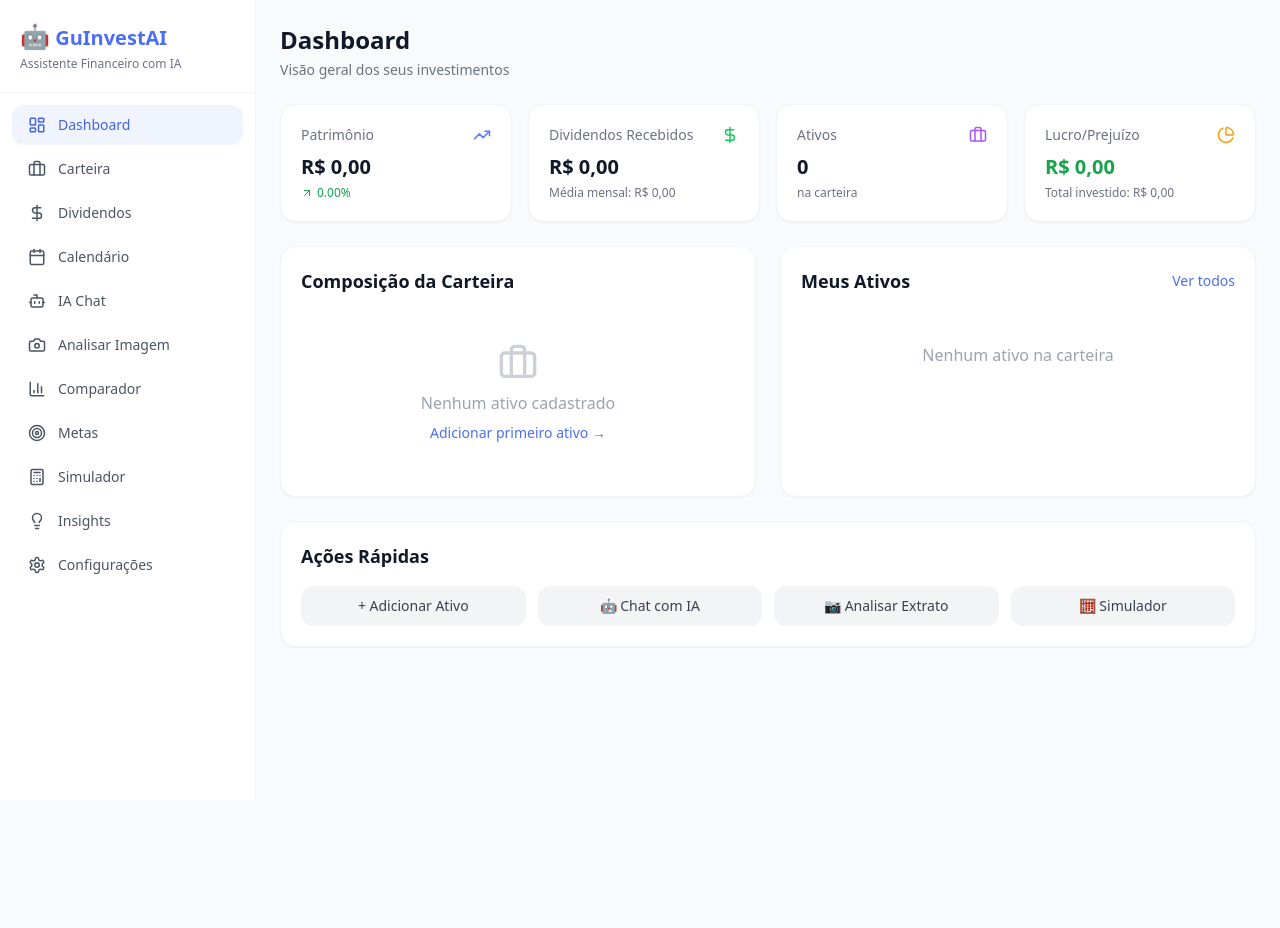
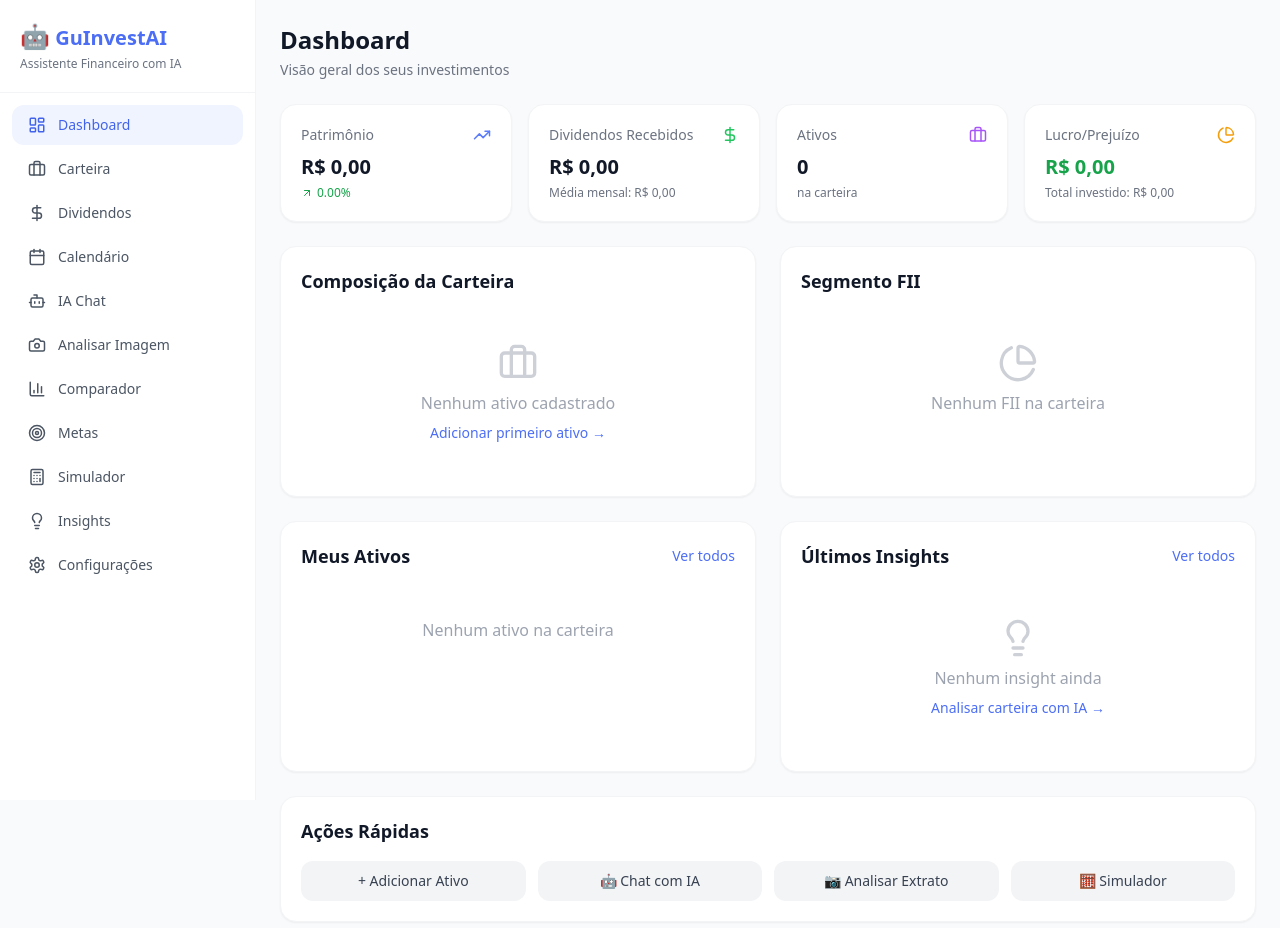
Before and after one commit to gutoalex/GuInvestAI, a React (Vite) app: page /#/ in a window 1280 px wide. Shown: the top 928 px of the page. Before the commit the page ends 800 px from the top, so only its background shows below. Built offline with nearby package versions, Linux system fonts and the light colour scheme.

Commit message:
feat: adicionar grafico de segmento FII (Papel/Tijolo/Hibrido) e ultimos insights no dashboard

```diff
--- a/src/pages/Dashboard.jsx
+++ b/src/pages/Dashboard.jsx
@@ -1,24 +1,73 @@
 import { useState, useEffect } from 'react'
 import { Link } from 'react-router-dom'
-import { TrendingUp, DollarSign, Briefcase, PieChart, ArrowUpRight, ArrowDownRight } from 'lucide-react'
+import { TrendingUp, DollarSign, Briefcase, PieChart, ArrowUpRight, ArrowDownRight, Lightbulb } from 'lucide-react'
 import { Doughnut } from 'react-chartjs-2'
 import { Chart as ChartJS, ArcElement, Tooltip, Legend } from 'chart.js'
 import { getAssets, getPortfolioSummary, getTotalDividends, getMonthlyDividends } from '../services/dataService'
+import { fetchInsightsFromSheets, isSheetsConfigured } from '../services/sheetsService'
 import { formatCurrency, formatPercent, getColor } from '../utils/helpers'
 
 ChartJS.register(ArcElement, Tooltip, Legend)
+
+// Mapeamento de FIIs conhecidos por segmento
+const FII_SEGMENTS = {
+  // Papel (CRI, crédito imobiliário)
+  'CPTS11': 'Papel', 'KNCR11': 'Papel', 'KNIP11': 'Papel', 'HGCR11': 'Papel',
+  'IRDM11': 'Papel', 'RECR11': 'Papel', 'VGIP11': 'Papel', 'RBRR11': 'Papel',
+  'DEVA11': 'Papel', 'PLCR11': 'Papel', 'VCJR11': 'Papel', 'BTCI11': 'Papel',
+  'MCCI11': 'Papel', 'RZAK11': 'Papel', 'AFHI11': 'Papel',
+  // Tijolo (shoppings, lajes, galpões, logística)
+  'XPML11': 'Tijolo', 'GGRC11': 'Tijolo', 'HGLG11': 'Tijolo', 'BTLG11': 'Tijolo',
+  'VISC11': 'Tijolo', 'XPLG11': 'Tijolo', 'HGBS11': 'Tijolo', 'VILG11': 'Tijolo',
+  'BRCO11': 'Tijolo', 'RBRP11': 'Tijolo', 'PVBI11': 'Tijolo', 'JSRE11': 'Tijolo',
+  'KNRI11': 'Tijolo', 'BRCR11': 'Tijolo', 'HGRE11': 'Tijolo', 'MALL11': 'Tijolo',
+  'HSML11': 'Tijolo', 'GARE11': 'Tijolo', 'TRXF11': 'Tijolo', 'LVBI11': 'Tijolo',
+  // Híbrido
+  'MXRF11': 'Híbrido', 'HFOF11': 'Híbrido', 'BCFF11': 'Híbrido', 'RBRF11': 'Híbrido',
+  'XPSF11': 'Híbrido', 'KFOF11': 'Híbrido', 'MGFF11': 'Híbrido',
+}
+
+function getFIISegment(asset) {
+  // Primeiro tenta o mapeamento conhecido
+  if (FII_SEGMENTS[asset.ticker]) return FII_SEGMENTS[asset.ticker]
+  // Depois usa o campo setor se preenchido
+  if (asset.setor) {
+    const s = asset.setor.toLowerCase()
+    if (s.includes('papel') || s.includes('cri') || s.includes('crédito')) return 'Papel'
+    if (s.includes('tijolo') || s.includes('logist') || s.includes('shopping') || s.includes('laje') || s.includes('galpão')) return 'Tijolo'
+    if (s.includes('híbrid') || s.includes('fof') || s.includes('fund')) return 'Híbrido'
+  }
+  return 'Outro'
+}
 
 export default function Dashboard() {
   const [summary, setSummary] = useState(null)
   const [assets, setAssets] = useState([])
   const [totalDividends, setTotalDividends] = useState(0)
+  const [lastInsights, setLastInsights] = useState([])
 
   useEffect(() => {
     setSummary(getPortfolioSummary())
     setAssets(getAssets())
     setTotalDividends(getTotalDividends())
+    loadLastInsights()
   }, [])
 
+  async function loadLastInsights() {
+    if (!isSheetsConfigured()) return
+    try {
+      const all = await fetchInsightsFromSheets()
+      if (all && all.length > 0) {
+        // Pega os últimos 3 insights
+        const sorted = all.sort((a, b) => new Date(b.createdAt || b.data) - new Date(a.createdAt || a.data))
+        setLastInsights(sorted.slice(0, 3))
+      }
+    } catch {
+      // Silencioso
+    }
+  }
+
+  // Composição por tipo de ativo (FII, Ação, etc)
   const composicaoData = summary?.composicao ? {
     labels: Object.keys(summary.composicao),
     datasets: [{
@@ -28,11 +77,44 @@ export default function Dashboard() {
     }]
   } : null
 
+  // Composição por segmento FII (Papel, Tijolo, Híbrido)
+  const fiiAssets = assets.filter(a => a.tipo === 'FII')
+  const segmentComposition = {}
+  fiiAssets.forEach(a => {
+    const segment = getFIISegment(a)
+    const valor = a.quantidade * (a.precoAtual || a.precoMedio)
+    if (!segmentComposition[segment]) segmentComposition[segment] = 0
+    segmentComposition[segment] += valor
+  })
+
+  const segmentColors = {
+    'Papel': '#3b82f6',
+    'Tijolo': '#f59e0b',
+    'Híbrido': '#8b5cf6',
+    'Outro': '#6b7280',
+  }
+
+  const segmentData = Object.keys(segmentComposition).length > 0 ? {
+    labels: Object.keys(segmentComposition),
+    datasets: [{
+      data: Object.values(segmentComposition),
+      backgroundColor: Object.keys(segmentComposition).map(s => segmentColors[s] || '#6b7280'),
+      borderWidth: 0,
+    }]
+  } : null
+
   const monthlyDiv = getMonthlyDividends()
   const months = Object.keys(monthlyDiv).sort().slice(-6)
   const avgMonthly = months.length > 0
     ? months.reduce((sum, m) => sum + monthlyDiv[m], 0) / months.length
     : 0
+
+  // Calcula percentuais por segmento
+  const totalFII = Object.values(segmentComposition).reduce((s, v) => s + v, 0)
+  const segmentPcts = {}
+  Object.entries(segmentComposition).forEach(([seg, val]) => {
+    segmentPcts[seg] = totalFII > 0 ? ((val / totalFII) * 100).toFixed(1) : 0
+  })
 
   return (
     <div className="space-y-6">
@@ -98,9 +180,9 @@ export default function Dashboard() {
         </div>
       </div>
 
-      {/* Grid com Composição e Ativos */}
+      {/* Grid com Composições */}
       <div className="grid grid-cols-1 lg:grid-cols-2 gap-6">
-        {/* Composição da carteira */}
+        {/* Composição por tipo */}
         <div className="card">
           <h2 className="text-lg font-semibold text-gray-900 dark:text-white mb-4">Composição da Carteira</h2>
           {composicaoData && composicaoData.labels.length > 0 ? (
@@ -130,6 +212,53 @@ export default function Dashboard() {
           )}
         </div>
 
+        {/* Composição por segmento FII */}
+        <div className="card">
+          <h2 className="text-lg font-semibold text-gray-900 dark:text-white mb-4">Segmento FII</h2>
+          {segmentData && segmentData.labels.length > 0 ? (
+            <div>
+              <div className="flex justify-center mb-4">
+                <div className="w-48 h-48">
+                  <Doughnut
+                    data={segmentData}
+                    options={{
+                      responsive: true,
+                      maintainAspectRatio: true,
+                      plugins: {
+                        legend: { display: false }
+                      },
+                      cutout: '65%',
+                    }}
+                  />
+                </div>
+              </div>
+              {/* Legenda com percentuais */}
+              <div className="space-y-2">
+                {Object.entries(segmentComposition).map(([seg, val]) => (
+                  <div key={seg} className="flex items-center justify-between text-sm">
+                    <div className="flex items-center gap-2">
+                      <div className="w-3 h-3 rounded-full" style={{ backgroundColor: segmentColors[seg] || '#6b7280' }} />
+                      <span className="text-gray-700 dark:text-gray-300">{seg}</span>
+                    </div>
+                    <div className="flex items-center gap-3">
+                      <span className="text-gray-500 text-xs">{formatCurrency(val)}</span>
+                      <span className="font-semibold text-gray-900 dark:text-white">{segmentPcts[seg]}%</span>
+                    </div>
+                  </div>
+                ))}
+              </div>
+            </div>
+          ) : (
+            <div className="text-center py-8 text-gray-400">
+              <PieChart size={40} className="mx-auto mb-2 opacity-50" />
+              <p>Nenhum FII na carteira</p>
+            </div>
+          )}
+        </div>
+      </div>
+
+      {/* Grid com Ativos e Últimos Insights */}
+      <div className="grid grid-cols-1 lg:grid-cols-2 gap-6">
         {/* Lista de ativos */}
         <div className="card">
           <div className="flex items-center justify-between mb-4">
@@ -141,11 +270,14 @@ export default function Dashboard() {
               {assets.slice(0, 6).map(asset => {
                 const valor = asset.quantidade * (asset.precoAtual || asset.precoMedio)
                 const lucro = ((asset.precoAtual || asset.precoMedio) - asset.precoMedio) / asset.precoMedio * 100
+                const segment = asset.tipo === 'FII' ? getFIISegment(asset) : ''
                 return (
                   <div key={asset.ticker} className="flex items-center justify-between py-2 border-b border-gray-50 dark:border-dark-border last:border-0">
                     <div>
                       <p className="font-medium text-gray-900 dark:text-white text-sm">{asset.ticker}</p>
-                      <p className="text-xs text-gray-500">{asset.tipo} · {asset.quantidade} cotas</p>
+                      <p className="text-xs text-gray-500">
+                        {asset.tipo}{segment ? ` · ${segment}` : ''} · {asset.quantidade} cotas
+                      </p>
                     </div>
                     <div className="text-right">
                       <p className="font-medium text-gray-900 dark:text-white text-sm">{formatCurrency(valor)}</p>
@@ -160,6 +292,35 @@ export default function Dashboard() {
           ) : (
             <div className="text-center py-8 text-gray-400">
               <p>Nenhum ativo na carteira</p>
+            </div>
+          )}
+        </div>
+
+        {/* Últimos Insights */}
+        <div className="card">
+          <div className="flex items-center justify-between mb-4">
+            <h2 className="text-lg font-semibold text-gray-900 dark:text-white">Últimos Insights</h2>
+            <Link to="/insights" className="text-sm text-primary-600 hover:underline">Ver todos</Link>
+          </div>
+          {lastInsights.length > 0 ? (
+            <div className="space-y-3">
+              {lastInsights.map((insight, i) => (
+                <div key={insight.id || i} className="flex items-start gap-3 py-2 border-b border-gray-50 dark:border-dark-border last:border-0">
+                  <Lightbulb size={16} className="text-amber-500 mt-0.5 flex-shrink-0" />
+                  <div>
+                    <p className="text-sm text-gray-800 dark:text-dark-text">{insight.conteudo}</p>
+                    <p className="text-xs text-gray-400 mt-1">{insight.tipo} · {insight.data}</p>
+                  </div>
+                </div>
+              ))}
+            </div>
+          ) : (
+            <div className="text-center py-8 text-gray-400">
+              <Lightbulb size={40} className="mx-auto mb-2 opacity-50" />
+              <p>Nenhum insight ainda</p>
+              <Link to="/ia" className="text-primary-600 text-sm mt-2 inline-block hover:underline">
+                Analisar carteira com IA →
+              </Link>
             </div>
           )}
         </div>
```
